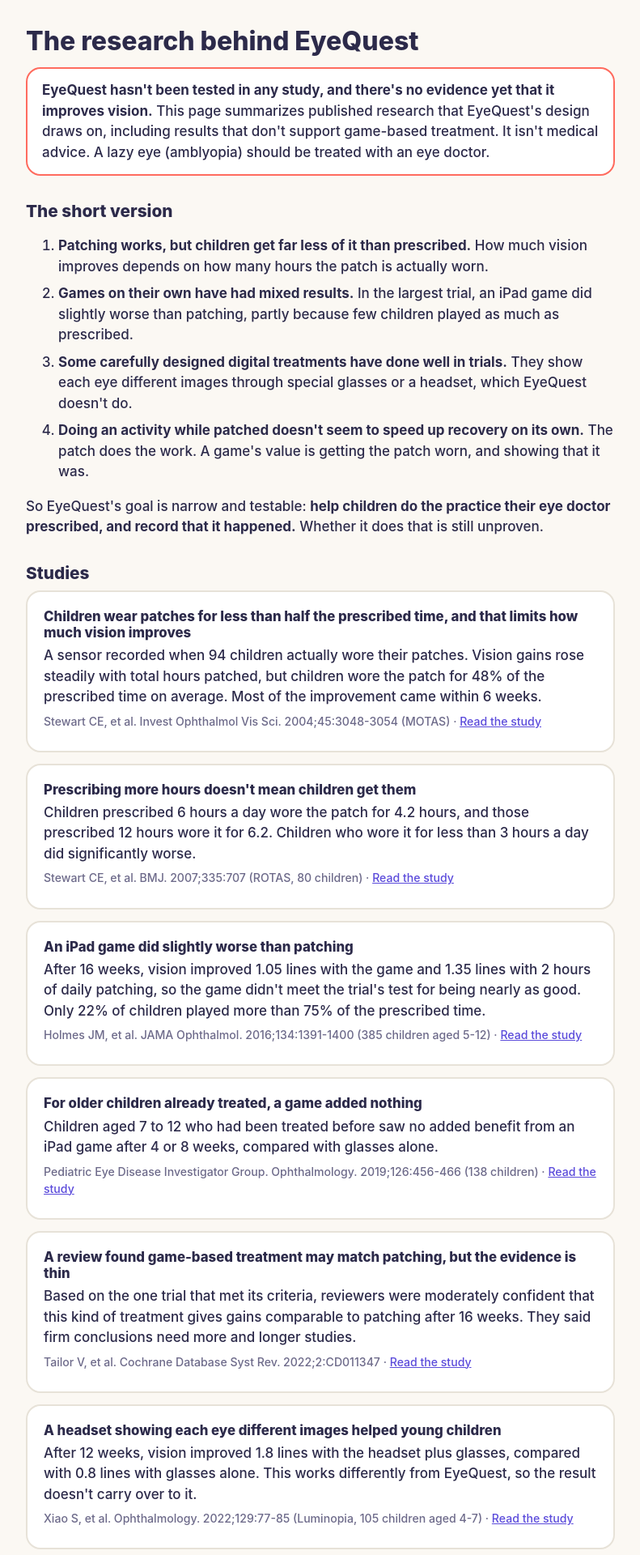
After one commit to qucos/eyequest, a Flask app: page /research in a window 1280 px wide. The commit adds this page. Shown: the top 1920 px of the page at 81% size, without its empty margins (244-1035 px from the left). Run offline with Flask 3, Linux system fonts and the light colour scheme.

Commit message:
Add an in-app research page
A "The research behind EyeQuest" page at /research shows the eight
published studies from EVIDENCE.md in plain language, with links to
each paper. It opens with a clear statement that EyeQuest hasn't been
studied, and covers what EyeQuest hasn't shown and how it could be
tested. It's open without logging in and linked from the welcome page,
the setup screen's medical note, and Settings. A test keeps its studies
in step with EVIDENCE.md.

Co-Authored-By: Claude Opus 5.5 <noreply@anthropic.com>

```diff
--- a/app.py
+++ b/app.py
@@ -17,6 +17,7 @@ import curriculum
 import db
 import gaze
 import progress
+import research
 import tracer_settings
 from tracker import Tracker
 
@@ -246,6 +247,10 @@ def create_app(data_dir=None, detector=None, today=date.today):
         if g.user is None:
             return render_template("welcome.html")
         return redirect(url_for("learn" if g.user["onboarded"] else "onboarding"))
+
+    @app.route("/research")
+    def research_page():
+        return render_template("research.html", studies=research.STUDIES)
 
     @app.route("/signup", methods=["GET", "POST"])
     def signup():
--- /dev/null
+++ b/research.py
@@ -0,0 +1,54 @@
+"""Published studies shown on the research page. See EVIDENCE.md for the longer version.
+
+Each was checked against its published abstract. EyeQuest itself hasn't been studied.
+"""
+STUDIES = [
+    {
+        "finding": "Children wear patches for less than half the prescribed time, and that limits how much vision improves",
+        "detail": "A sensor recorded when 94 children actually wore their patches. Vision gains rose steadily with total hours patched, but children wore the patch for 48% of the prescribed time on average. Most of the improvement came within 6 weeks.",
+        "citation": "Stewart CE, et al. Invest Ophthalmol Vis Sci. 2004;45:3048-3054 (MOTAS)",
+        "doi": "10.1167/iovs.04-0250",
+    },
+    {
+        "finding": "Prescribing more hours doesn't mean children get them",
+        "detail": "Children prescribed 6 hours a day wore the patch for 4.2 hours, and those prescribed 12 hours wore it for 6.2. Children who wore it for less than 3 hours a day did significantly worse.",
+        "citation": "Stewart CE, et al. BMJ. 2007;335:707 (ROTAS, 80 children)",
+        "doi": "10.1136/bmj.39301.460150.55",
+    },
+    {
+        "finding": "An iPad game did slightly worse than patching",
+        "detail": "After 16 weeks, vision improved 1.05 lines with the game and 1.35 lines with 2 hours of daily patching, so the game didn't meet the trial's test for being nearly as good. Only 22% of children played more than 75% of the prescribed time.",
+        "citation": "Holmes JM, et al. JAMA Ophthalmol. 2016;134:1391-1400 (385 children aged 5-12)",
+        "doi": "10.1001/jamaophthalmol.2016.4262",
+    },
+    {
+        "finding": "For older children already treated, a game added nothing",
+        "detail": "Children aged 7 to 12 who had been treated before saw no added benefit from an iPad game after 4 or 8 weeks, compared with glasses alone.",
+        "citation": "Pediatric Eye Disease Investigator Group. Ophthalmology. 2019;126:456-466 (138 children)",
+        "doi": "10.1016/j.ophtha.2018.10.032",
+    },
+    {
+        "finding": "A review found game-based treatment may match patching, but the evidence is thin",
+        "detail": "Based on the one trial that met its criteria, reviewers were moderately confident that this kind of treatment gives gains comparable to patching after 16 weeks. They said firm conclusions need more and longer studies.",
+        "citation": "Tailor V, et al. Cochrane Database Syst Rev. 2022;2:CD011347",
+        "doi": "10.1002/14651858.CD011347.pub3",
+    },
+    {
+        "finding": "A headset showing each eye different images helped young children",
+        "detail": "After 12 weeks, vision improved 1.8 lines with the headset plus glasses, compared with 0.8 lines with glasses alone. This works differently from EyeQuest, so the result doesn't carry over to it.",
+        "citation": "Xiao S, et al. Ophthalmology. 2022;129:77-85 (Luminopia, 105 children aged 4-7)",
+        "doi": "10.1016/j.ophtha.2021.09.001",
+    },
+    {
+        "finding": "An eye-tracking treatment was about as good as patching",
+        "detail": "A two-eye treatment that uses eye tracking was not meaningfully worse than patching overall, and did better among children who completed at least 60% of the prescribed time. It uses special glasses, unlike EyeQuest.",
+        "citation": "Yehezkel O, et al. Sci Rep. 2026 (CureSight, 197 children aged 4-8)",
+        "doi": "10.1038/s41598-026-60632-5",
+    },
+    {
+        "finding": "Activities while patched don't speed up recovery",
+        "detail": "With 2 hours of daily patching, vision improved 2.5 lines with near activities such as games and reading, and 2.6 lines with distance activities. The patch did the work.",
+        "citation": "Pediatric Eye Disease Investigator Group. Ophthalmology. 2008;115:2071-2078 (children aged 3-6)",
+        "doi": "10.1016/j.ophtha.2008.06.031",
+    },
+]
--- a/static/style.css
+++ b/static/style.css
@@ -121,6 +121,13 @@ a { color: var(--brand); }
 .pillars { display: grid; grid-template-columns: repeat(auto-fit, minmax(190px, 1fr)); gap: 14px; max-width: 800px; margin: 0 auto; padding: 0 16px 24px; }
 .pillars h2 { font-size: 1.05rem; }
 .pillars p { margin: 0; font-size: .95rem; color: var(--muted); }
+.research { max-width: 760px; margin: 0 auto; padding: 32px 16px 64px; }
+.research h2 { margin-top: 32px; }
+.research .notice-box { background: var(--card); border: 2px solid var(--coral); border-radius: var(--radius); padding: 14px 18px; }
+.research .takeaways li, .research ol li, .research ul li { margin-bottom: 8px; }
+.research .study { margin-bottom: 14px; }
+.research .study h3 { margin: 0 0 6px; font-size: 1.05rem; }
+.research .study p { margin: 0 0 6px; }
 .notice { max-width: 800px; margin: 0 auto 40px; padding: 0 16px; font-size: .9rem; color: var(--muted); }
 
 /* forms */
--- a/templates/onboarding.html
+++ b/templates/onboarding.html
@@ -10,6 +10,7 @@
     {% include "_preferences.html" %}
     <div class="card small" style="margin-bottom:20px">
       <strong>Before you start.</strong> EyeQuest isn't a medical treatment. Please see an eye doctor if you haven't, and keep up any plan they gave you. Stop if you get a headache, eye pain or double vision. If double vision or a change in your vision comes on suddenly, get medical care right away.
+      <a href="{{ url_for('research_page') }}" target="_blank" rel="noopener">See the research behind EyeQuest</a>
     </div>
     <button class="btn wide">Start my path</button>
   </form>
--- /dev/null
+++ b/templates/research.html
@@ -0,0 +1,44 @@
+{% extends "base.html" %}
+{% block title %}The research · EyeQuest{% endblock %}
+{% block content %}
+<main class="research">
+  <h1>The research behind EyeQuest</h1>
+  <p class="notice-box"><strong>EyeQuest hasn't been tested in any study, and there's no evidence yet that it improves vision.</strong> This page summarizes published research that EyeQuest's design draws on, including results that don't support game-based treatment. It isn't medical advice. A lazy eye (amblyopia) should be treated with an eye doctor.</p>
+
+  <h2>The short version</h2>
+  <ol class="takeaways">
+    <li><strong>Patching works, but children get far less of it than prescribed.</strong> How much vision improves depends on how many hours the patch is actually worn.</li>
+    <li><strong>Games on their own have had mixed results.</strong> In the largest trial, an iPad game did slightly worse than patching, partly because few children played as much as prescribed.</li>
+    <li><strong>Some carefully designed digital treatments have done well in trials.</strong> They show each eye different images through special glasses or a headset, which EyeQuest doesn't do.</li>
+    <li><strong>Doing an activity while patched doesn't seem to speed up recovery on its own.</strong> The patch does the work. A game's value is getting the patch worn, and showing that it was.</li>
+  </ol>
+  <p>So EyeQuest's goal is narrow and testable: <strong>help children do the practice their eye doctor prescribed, and record that it happened.</strong> Whether it does that is still unproven.</p>
+
+  <h2>Studies</h2>
+  {% for study in studies %}
+  <div class="card study">
+    <h3>{{ study.finding }}</h3>
+    <p>{{ study.detail }}</p>
+    <p class="small muted">{{ study.citation }} · <a href="https://doi.org/{{ study.doi }}" target="_blank" rel="noopener">Read the study</a></p>
+  </div>
+  {% endfor %}
+
+  <h2>What EyeQuest hasn't shown</h2>
+  <ul>
+    <li>That it improves vision.</li>
+    <li>That children use it more, or patch for longer, than they would without it.</li>
+    <li>That its eye tracking is accurate for anyone besides its developer. The best result so far missed by 6.6% of the screen's height, for one person on one camera.</li>
+    <li>That Gap Spotter's "smallest ring" measures how well you see. It isn't a validated vision test.</li>
+  </ul>
+
+  <h2>How EyeQuest could be tested</h2>
+  <p class="muted">Any study with children would need an ethics board's approval, parents' consent, and an eye doctor running it.</p>
+  <ol>
+    <li><strong>Tracking check:</strong> compare EyeQuest with a research-grade eye tracker on 10–20 adults.</li>
+    <li><strong>Usability pilot:</strong> children already prescribed patching use EyeQuest for a few weeks, and a patch-wear sensor checks whether its records are accurate.</li>
+    <li><strong>Adherence trial:</strong> patching with EyeQuest versus patching alone, measuring hours actually patched.</li>
+    <li><strong>Vision trial:</strong> only after those succeed, measure vision with examiners who don't know which group each child is in.</li>
+  </ol>
+  <p class="small muted">Sources were checked against their published abstracts in November 2026.</p>
+</main>
+{% endblock %}
--- a/templates/settings.html
+++ b/templates/settings.html
@@ -73,6 +73,7 @@
     <button class="btn wide">Save</button>
   </form>
   <p style="margin-top:22px"><a href="{{ url_for('calibrate') }}">Recalibrate eye tracking</a></p>
+  <p><a href="{{ url_for('research_page') }}">The research behind EyeQuest</a></p>
 </main>
 <script>window.TRACER = {{ tracer|tojson }};</script>
 <script src="{{ url_for('static', filename='tracer.js') }}"></script>
--- a/templates/welcome.html
+++ b/templates/welcome.html
@@ -15,6 +15,6 @@
     <div class="card"><h2>Real eye tracking</h2><p>Your webcam checks whether each eye is following the target.</p></div>
     <div class="card"><h2>Private by design</h2><p>Video stays on this computer and is never saved.</p></div>
   </section>
-  <p class="notice"><strong>EyeQuest supports your eye care, but doesn't replace it.</strong> It isn't a medical device and can't diagnose or treat amblyopia. See an eye doctor before relying on it, and keep following any patching or glasses plan you've been given. Stop if you get a headache, eye pain or double vision.</p>
+  <p class="notice"><strong>EyeQuest supports your eye care, but doesn't replace it.</strong> It isn't a medical device and can't diagnose or treat amblyopia. See an eye doctor before relying on it, and keep following any patching or glasses plan you've been given. Stop if you get a headache, eye pain or double vision. <a href="{{ url_for('research_page') }}">See the research behind EyeQuest</a>.</p>
 </main>
 {% endblock %}
```
Also changed, not shown: tests/test_eyequest.py (+17 -0 lines).
